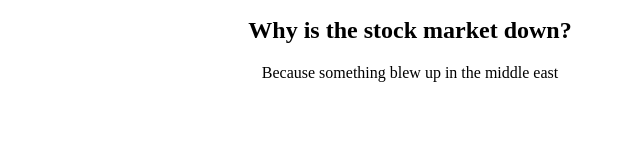
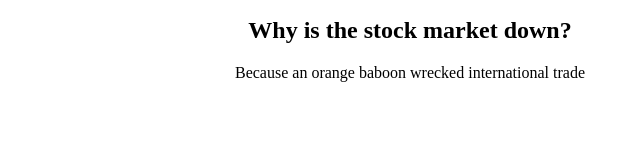
Before and after one commit to paulgmiller/stonks, a plain HTML site: page index.html in a window 1280 px wide. Shown: the part 161-318 px from the top of the page, 230-870 px from the left. Drawn offline with Linux system fonts and the light colour scheme.

Commit message:
Update index.html

```diff
--- a/index.html
+++ b/index.html
@@ -25,6 +25,7 @@
     <script>
         // Define an array of possible strings
         const stockMarketReasons = [
+            "Because an orange baboon wrecked international trade",
             "Because everyone sold their stocks to buy crypto (which was then stolen)",
             "Because Janet Yellen is pissed",
             "Because wall street figured out how to break index funds",
@@ -32,22 +33,26 @@
             "Because something blew up in the middle east",
             "Because maybe really high tariffs won't make things better",
             "Because Brad Sullivan quit and now things are falling apart",
-            "Because an orange baboon wrecked international trade",
             'Because <a href="https://x.com/i/status/1820355555288056314">hedge funds are unwinding yen carry trades</a>',
         ];
 
         //Set a couple large primes to assist with deterministic psuedo random number generation
         const biggishPrime1 = 5717;
         const biggishPrime2 = 7917;
-
+        today = new Date().toISOString()
         // A deterministic psuedorandom number between 0 and 1 using date in YYYYMMDD format as the seed
-        const psuedoRandom = parseInt(new Date().toISOString().slice(0, 10).replace(/-/g, "")) * biggishPrime1 % biggishPrime2 / biggishPrime2;
+        const psuedoRandom = parseInt(today.slice(0, 10).replace(/-/g, "")) * biggishPrime1 % biggishPrime2 / biggishPrime2;
 
         // Generate a deterministic kind of random index
         const randomIndex = Math.floor(psuedoRandom * stockMarketReasons.length);
 
         // Get the corresponding reason
-        const randomReason = stockMarketReasons[randomIndex];
+        randomReason = stockMarketReasons[randomIndex];
+
+        //sometimes the answer is clear.
+        if (today.startsWith("2025-04-03")) {
+            randomReason = stockMarketReasons[0]
+        }
 
         // Insert the random reason into the div
         document.addEventListener("DOMContentLoaded", function() {
```
